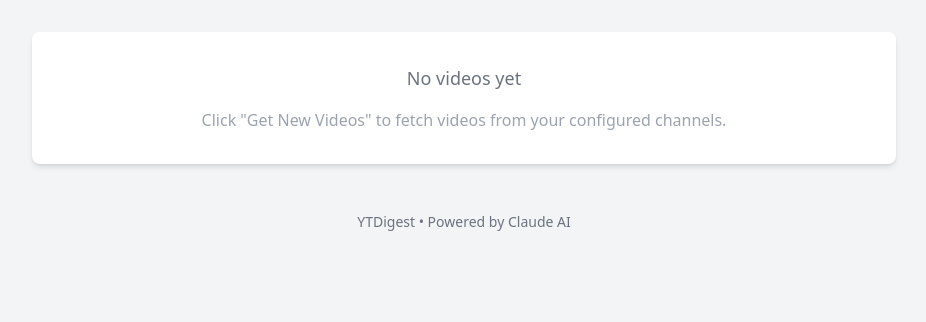
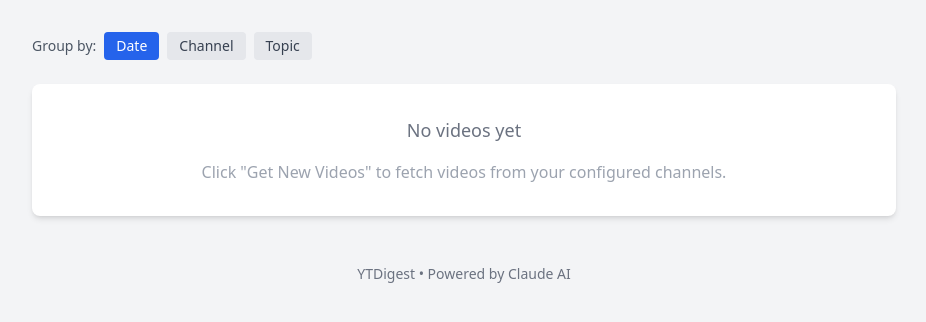
Before and after one commit to ggrohwin/YTDigest, a FastAPI app: page /?group_by=date in a window 1280 px wide. Shown: the part 92-414 px from the top of the page, without its empty margins (176-1102 px from the left). Run offline with FastAPI, Linux system fonts and the light colour scheme; data that the repository does not hold is empty; some libraries are stand-ins or nearby versions.

Commit message:
Add video grouping with collapsible sections
Videos can now be grouped by date, channel, or topic using selector
buttons. Each group has a collapsible header showing the group name
and video count. All groups start expanded.

Also adds LEARNING.md for tracking educational topics to explore.

Co-Authored-By: Claude Opus 4.5 <noreply@anthropic.com>

```diff
--- a/src/main.py
+++ b/src/main.py
@@ -33,6 +33,7 @@ from .database import (
     get_videos_with_transcripts_without_summaries,
     update_transcript_status,
 )
+from collections import defaultdict
 from .models import AppConfig, VideoWithDetails
 from .youtube import get_channel_uploads
 from .transcripts import fetch_transcript
@@ -235,14 +236,16 @@ app = FastAPI(title="YTDigest", lifespan=lifespan)
 
 
 @app.get("/", response_class=HTMLResponse)
-async def index(request: Request):
+async def index(request: Request, group_by: str = "date"):
     """Render the main digest page."""
     videos = await get_videos_with_details()
+    grouped = group_videos(videos, group_by)
     return templates.TemplateResponse(
         "digest.html",
         {
             "request": request,
-            "videos": videos,
+            "grouped_videos": grouped,
+            "group_by": group_by,
             "channels": app_config.channels if app_config else [],
         }
     )
@@ -325,3 +328,41 @@ async def get_videos_with_details() -> list[VideoWithDetails]:
         ))
 
     return result
+
+
+def group_videos(
+    videos: list[VideoWithDetails], group_by: str
+) -> list[tuple[str, list[VideoWithDetails]]]:
+    """Group videos by the specified field.
+
+    Returns list of (group_name, videos) tuples, sorted appropriately.
+    """
+    if group_by == "channel":
+        groups = defaultdict(list)
+        for v in videos:
+            groups[v.video.channel_name].append(v)
+        # Sort groups alphabetically by channel name
+        return sorted(groups.items(), key=lambda x: x[0].lower())
+
+    elif group_by == "topic":
+        groups = defaultdict(list)
+        for v in videos:
+            if v.summary and v.summary.topics:
+                for topic in v.summary.topics:
+                    groups[topic].append(v)
+            else:
+                groups["No topics"].append(v)
+        # Sort groups alphabetically, "No topics" last
+        return sorted(groups.items(), key=lambda x: (x[0] == "No topics", x[0].lower()))
+
+    else:  # Default: group by date
+        groups = defaultdict(list)
+        for v in videos:
+            date_str = v.video.published_at.strftime("%B %d, %Y")
+            groups[date_str].append(v)
+        # Sort groups by date (most recent first) using the max date in each group
+        return sorted(
+            groups.items(),
+            key=lambda x: max(v.video.published_at for v in x[1]),
+            reverse=True
+        )
--- a/templates/digest.html
+++ b/templates/digest.html
@@ -52,10 +52,34 @@
             <button onclick="closeStatus()" class="ml-4 font-bold hover:opacity-70">&times;</button>
         </div>
 
+        <!-- Grouping selector -->
+        <div class="mb-6 flex items-center gap-2">
+            <span class="text-gray-600 text-sm">Group by:</span>
+            <a href="?group_by=date" class="px-3 py-1 rounded text-sm {{ 'bg-blue-600 text-white' if group_by == 'date' else 'bg-gray-200 text-gray-700 hover:bg-gray-300' }}">Date</a>
+            <a href="?group_by=channel" class="px-3 py-1 rounded text-sm {{ 'bg-blue-600 text-white' if group_by == 'channel' else 'bg-gray-200 text-gray-700 hover:bg-gray-300' }}">Channel</a>
+            <a href="?group_by=topic" class="px-3 py-1 rounded text-sm {{ 'bg-blue-600 text-white' if group_by == 'topic' else 'bg-gray-200 text-gray-700 hover:bg-gray-300' }}">Topic</a>
+        </div>
+
         <!-- Videos list -->
         <div id="videosList" class="space-y-6">
-            {% if videos %}
-                {% for item in videos %}
+            {% if grouped_videos %}
+                {% for group_name, items in grouped_videos %}
+                <div class="group-container">
+                    <!-- Group header (collapsible) -->
+                    <button
+                        onclick="toggleGroup(this)"
+                        class="w-full flex items-center justify-between bg-gray-200 hover:bg-gray-300 px-4 py-3 rounded-lg mb-3 transition-colors"
+                    >
+                        <span class="font-semibold text-gray-700">
+                            <span class="group-arrow">▼</span>
+                            {{ group_name }}
+                            <span class="text-gray-500 font-normal">({{ items|length }} video{{ 's' if items|length != 1 else '' }})</span>
+                        </span>
+                    </button>
+
+                    <!-- Group content -->
+                    <div class="group-content space-y-4 ml-2">
+                {% for item in items %}
                 <article class="bg-white rounded-lg shadow-md overflow-hidden hover:shadow-lg transition-shadow">
                     <div class="md:flex">
                         <!-- Thumbnail -->
@@ -131,6 +155,9 @@
                     </div>
                 </article>
                 {% endfor %}
+                    </div>
+                </div>
+                {% endfor %}
             {% else %}
                 <div class="bg-white rounded-lg shadow-md p-8 text-center">
                     <p class="text-gray-500 text-lg mb-4">No videos yet</p>
@@ -192,6 +219,19 @@
         function closeStatus() {
             document.getElementById('statusMessage').classList.add('hidden');
         }
+
+        function toggleGroup(button) {
+            const content = button.nextElementSibling;
+            const arrow = button.querySelector('.group-arrow');
+
+            if (content.style.display === 'none') {
+                content.style.display = 'block';
+                arrow.textContent = '▼';
+            } else {
+                content.style.display = 'none';
+                arrow.textContent = '►';
+            }
+        }
     </script>
 </body>
 </html>
```
Also changed, not shown: LEARNING.md (added, +31 -0 lines), ROADMAP.md (+1 -1 lines).
